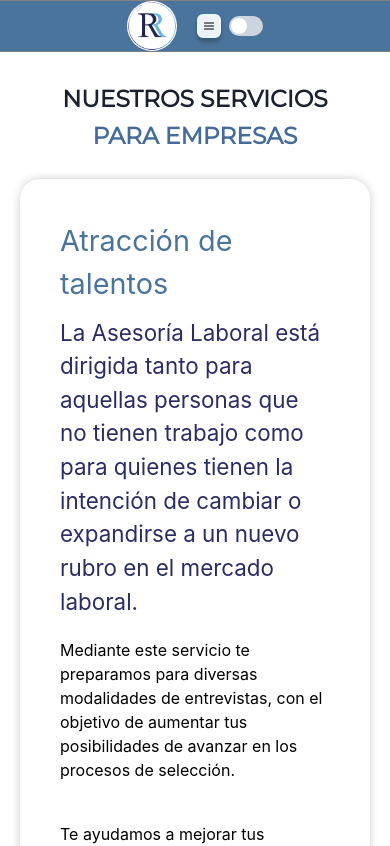
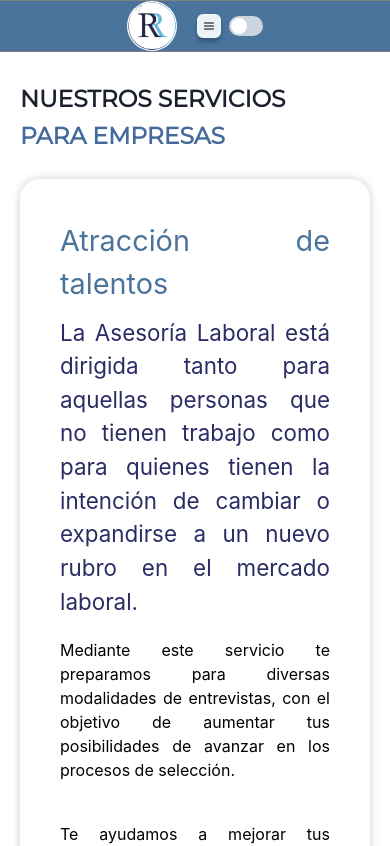
Before and after one commit to AgustinaMonzon/rrconsultora, a React (Create React App) app: page /soyEmpresa in a window 390 px wide. Shown: the top 846 px of the page. Built offline with nearby package versions, Linux system fonts and the light colour scheme.

Commit message:
CAMBIOS EN SERVICIOS JUSTIFICADOS

```diff
--- a/src/Components/SoyCandidato/SoyCandidato.css
+++ b/src/Components/SoyCandidato/SoyCandidato.css
@@ -23,6 +23,7 @@ ul {
   list-style: none;
   margin: 0;
   padding: 0;
+  text-align: justify;
 }
 
 li {
@@ -33,11 +34,13 @@ h3 {
   font-size: 1.8rem;
   margin-bottom: 10px;
   color: #4b749c;
+  list-style: none;
 }
 
 p {
   font-size: 1.4rem;
   color: #2b2c64;
+  text-align: justify;
 }
 
 button {
--- a/src/Components/SoyCandidato/SoyCandidato.js
+++ b/src/Components/SoyCandidato/SoyCandidato.js
@@ -57,7 +57,7 @@ function SoyCandidato() {
             mb={{ base: 6, md: 6 }}
             mt={["-5%", "5%"]}
             font-family="'Montserrat', sans-serif"
-            textAlign={"center"}
+            textAlign={["justify", "justify"]}
             marginLeft={["0%", "0%", "0%"]}
           >
             SOY
@@ -66,7 +66,7 @@ function SoyCandidato() {
             as="h1"
             mb={{ base: 7, md: 8 }}
             mt={["-5%", "5%"]}
-            textAlign={"center"}
+            textAlign={["justify", "justify"]}
             marginLeft={["2%", "1%"]}
             color={"#446b9c"}
             font-weight=" bold"
@@ -79,7 +79,7 @@ function SoyCandidato() {
         <div className="content">
           <ul>
             {servicios.map((servicio, index) => (
-              <li key={index}>
+              <li listStyle={"none"} key={index}>
                 <h3>{servicio.title}</h3>
                 <p>{servicio.description}</p>
                 <ul>
--- a/src/Components/SoyEmpresa/SoyEmpresa.js
+++ b/src/Components/SoyEmpresa/SoyEmpresa.js
@@ -37,16 +37,16 @@ function SoyEmpresa() {
             mb={{ base: 6, md: 6 }}
             mt={["-5%", "5%"]}
             fontFamily="'Montserrat', sans-serif"
-            textAlign={"center"}
             marginLeft={["0%", "0%", "0%"]}
+            textAlign={["justify", "justify"]}
           >
             NUESTROS SERVICIOS
           </Heading>
           <Heading
+            textAlign={["justify", "justify"]}
             as="h1"
             mb={{ base: 7, md: 8 }}
             mt={["-5%", "5%"]}
-            textAlign={"center"}
             marginLeft={["0%", "1%"]}
             color={"#446b9c"}
             fontWeight="bold"
@@ -56,12 +56,22 @@ function SoyEmpresa() {
             PARA EMPRESAS
           </Heading>
         </Box>
-        <div className="content" fontSize={["13px", "15px", "18px"]}>
-          <ul fontSize={["13px", "15px", "18px"]}>
+        <div
+          className="content"
+          fontSize={["13px", "15px", "18px"]}
+          textAlign={["justify", "justify"]}
+        >
+          <ul
+            fontSize={["13px", "15px", "18px"]}
+            textAlign={["justify", "justify"]}
+          >
             {servicios.map((servicio, index) => (
-              <li key={index}>
+              <li key={index} textAlign={["justify", "justify"]}>
                 <h3>{servicio.title}</h3>
-                <p fontSize={`clamp(13px, 2.5vw, 18px)`}>
+                <p
+                  fontSize={`clamp(13px, 2.5vw, 18px)`}
+                  textAlign={["justify", "justify"]}
+                >
                   {servicio.description}
                 </p>
                 <ul fontSize={["13px", "15px", "18px"]}>
```
